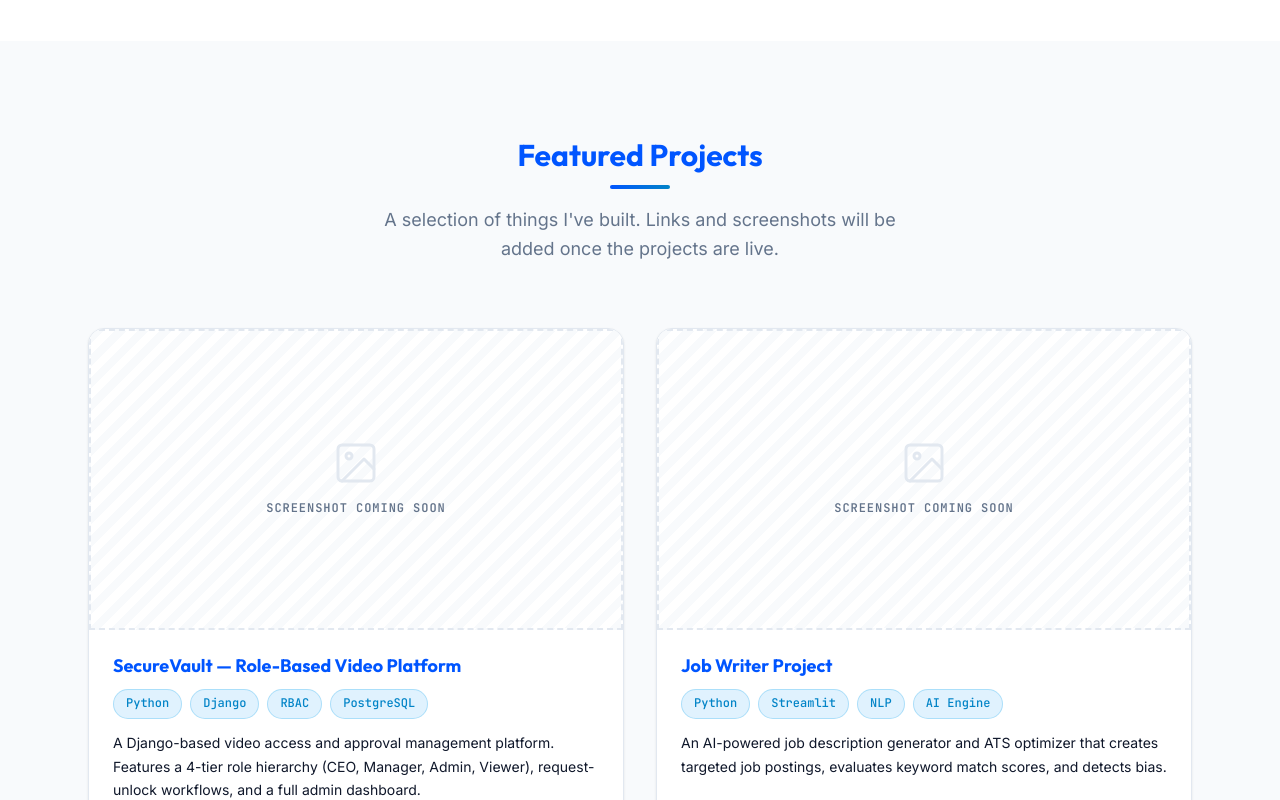
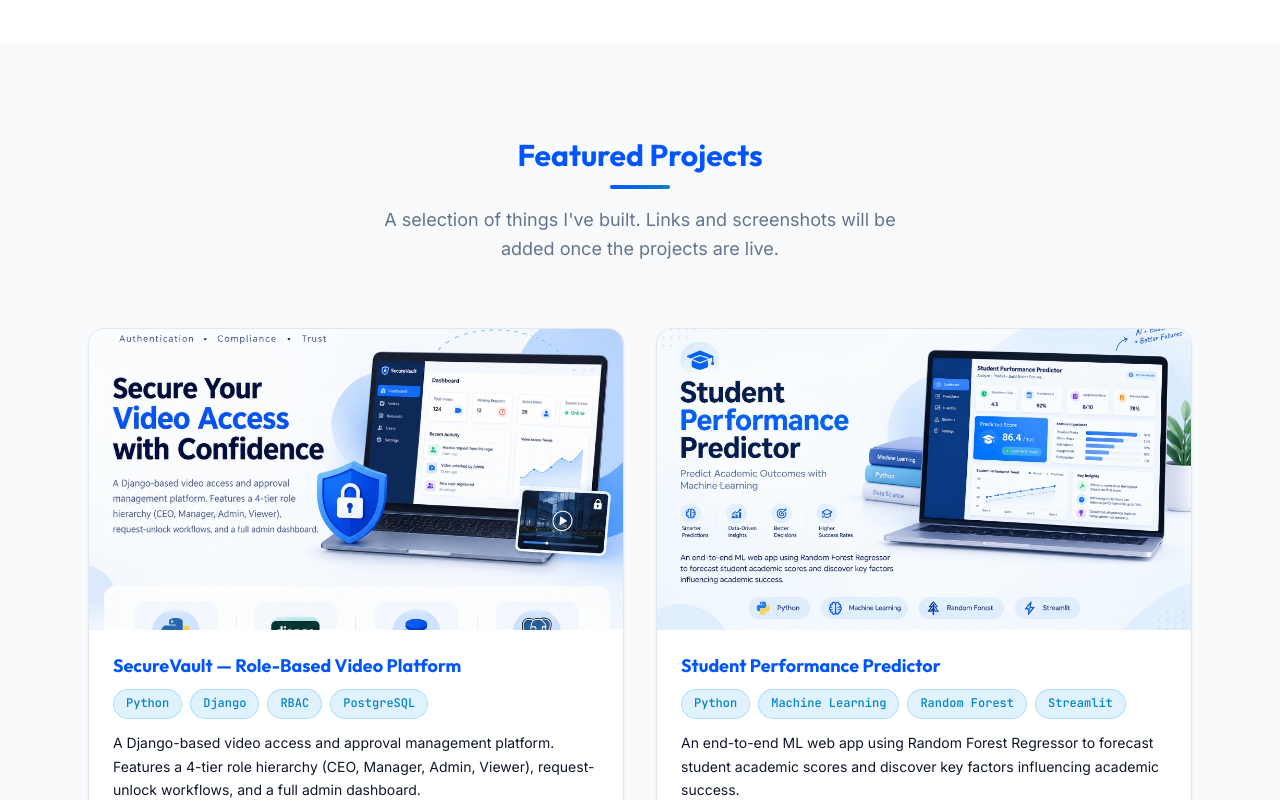
Before and after one commit to asifaafzal39-sketch/portfolio-website, a website with bundled scripts: page index.html in a window 1280 px wide. Shown: the part 2799-3599 px from the top of the page. Built offline with nearby package versions, Linux system fonts and the light colour scheme.

Commit message:
Updated portfolio changes

```diff
--- a/assets/data/projects.js
+++ b/assets/data/projects.js
@@ -21,41 +21,8 @@ export const projects = [
       "A Django-based video access and approval management platform. Features a 4-tier role hierarchy (CEO, Manager, Admin, Viewer), request-unlock workflows, and a full admin dashboard.",
     githubUrl: "https://github.com/asifaafzal39-sketch/SecureVault",
     demoUrl: null,
-    imageUrl: null,
+    imageUrl: "assets/images/projects/securevault.jpg",
     imageAlt: "Screenshot of SecureVault — Role-Based Video Platform",
-  },
-  {
-    id: "job-writer",
-    title: "Job Writer Project",
-    tags: ["Python", "Streamlit", "NLP", "AI Engine"],
-    description:
-      "An AI-powered job description generator and ATS optimizer that creates targeted job postings, evaluates keyword match scores, and detects bias.",
-    githubUrl: "https://github.com/asifaafzal39-sketch/Job_Writer_Project",
-    demoUrl: null,
-    imageUrl: null,
-    imageAlt: "Screenshot of Job Writer Project",
-  },
-  {
-    id: "resume-analyzer-ai",
-    title: "Resume Analyzer AI",
-    tags: ["Python", "AI", "NLP", "Machine Learning"],
-    description:
-      "An intelligent resume screening tool designed to parse resumes, assess candidate qualifications against job roles, and provide ATS match scores.",
-    githubUrl: "https://github.com/asifaafzal39-sketch/Resume_Analyzer_AI",
-    demoUrl: null,
-    imageUrl: null,
-    imageAlt: "Screenshot of Resume Analyzer AI",
-  },
-  {
-    id: "ai-freelancer-assistant",
-    title: "AI Freelancer Assistant",
-    tags: ["Python", "Streamlit", "SQLite", "AI Service"],
-    description:
-      "An all-in-one assistant for freelancers to automate proposal writing, client cover letters, and gig descriptions with built-in authentication and PDF exports.",
-    githubUrl: "https://github.com/asifaafzal39-sketch/AI_Freelancer_Assistant",
-    demoUrl: null,
-    imageUrl: null,
-    imageAlt: "Screenshot of AI Freelancer Assistant",
   },
   {
     id: "student-performance-predictor",
@@ -65,7 +32,7 @@ export const projects = [
       "An end-to-end ML web app using Random Forest Regressor to forecast student academic scores and discover key factors influencing academic success.",
     githubUrl: "https://github.com/asifaafzal39-sketch/Students_Performance_predictor",
     demoUrl: null,
-    imageUrl: null,
+    imageUrl: "assets/images/projects/student-performance-predictor.jpg",
     imageAlt: "Screenshot of Student Performance Predictor",
   },
   {
@@ -76,7 +43,7 @@ export const projects = [
       "An interactive traffic intelligence dashboard visualizing session patterns, traffic acquisition channels, bounce rates, and visitor conversion rates.",
     githubUrl: "https://github.com/asifaafzal39-sketch/website_traffic_analysis",
     demoUrl: null,
-    imageUrl: null,
+    imageUrl: "assets/images/projects/website-traffic-analysis.jpg",
     imageAlt: "Screenshot of Website Traffic Analysis",
   },
   {
@@ -87,40 +54,7 @@ export const projects = [
       "An automated headlines and content scraper adhering to robots.txt guidelines, custom rate limits, robust error handling, and structured export to JSON and CSV.",
     githubUrl: "https://github.com/asifaafzal39-sketch/web_scraper_project",
     demoUrl: null,
-    imageUrl: null,
+    imageUrl: "assets/images/projects/web-scraper-project.jpg",
     imageAlt: "Screenshot of Web Scraper Project",
   },
-  {
-    id: "bi-growth-suite",
-    title: "BI Growth Suite",
-    tags: ["Business Intelligence", "Analytics", "Python", "Dashboard"],
-    description:
-      "A comprehensive business intelligence tool for tracking organizational KPIs, evaluating growth metrics, and delivering automated visual reports.",
-    githubUrl: "https://github.com/asifaafzal39-sketch/BI_Growth_Suit",
-    demoUrl: null,
-    imageUrl: null,
-    imageAlt: "Screenshot of BI Growth Suite",
-  },
-  {
-    id: "business-intelligence-project",
-    title: "Business Intelligence Project",
-    tags: ["Python", "Jupyter", "BI Reporting", "Pandas"],
-    description:
-      "An in-depth corporate BI analysis and reporting project featuring executive performance decks, revenue driver evaluations, and operational metrics.",
-    githubUrl: "https://github.com/asifaafzal39-sketch/Business_Intelligence_Project",
-    demoUrl: null,
-    imageUrl: null,
-    imageAlt: "Screenshot of Business Intelligence Project",
-  },
-  {
-    id: "advanced-portfolio-insight",
-    title: "Advanced Portfolio Insight",
-    tags: ["Python", "Jupyter", "Data Science", "Visualization"],
-    description:
-      "A data-driven analytics pipeline tracking portfolio metrics, developer tech stacks, and modern technology distribution trends with rich charts.",
-    githubUrl: "https://github.com/asifaafzal39-sketch/Advanced_Portfolio_Insight",
-    demoUrl: null,
-    imageUrl: null,
-    imageAlt: "Screenshot of Advanced Portfolio Insight",
-  },
 ];
--- a/index.html
+++ b/index.html
@@ -118,9 +118,10 @@
 
             <!-- CTA buttons -->
             <div class="hero-cta">
-              <!-- R10: Hire Me → pre-filled mailto -->
-              <a href="mailto:asifaafzal39@gmail.com?subject=Hiring%20Enquiry%20%E2%80%94%20Asifa%20Afzal"
-                class="btn btn-primary" id="btn-hire-me" aria-label="Send hiring enquiry email to Asifa Afzal">
+              <!-- R10: Hire Me → direct Gmail compose link -->
+              <a href="https://mail.google.com/mail/?view=cm&fs=1&to=asifaafzal39@gmail.com&su=Job%20Opportunity&body=Hello%20Asifa,%20I%20want%20to%20hire%20you."
+                target="_blank" rel="noopener noreferrer" class="btn btn-primary" id="btn-hire-me"
+                aria-label="Send hiring enquiry email to Asifa Afzal">
                 ✉ Hire Me
               </a>
 
@@ -156,7 +157,8 @@
                 </svg>
               </a>
 
-              <a href="mailto:asifaafzal39@gmail.com" class="hero-social-link" id="hero-social-email"
+              <a href="https://mail.google.com/mail/?view=cm&fs=1&to=asifaafzal39@gmail.com" target="_blank"
+                rel="noopener noreferrer" class="hero-social-link" id="hero-social-email"
                 aria-label="Email Asifa Afzal">
                 <!-- Email icon -->
                 <svg viewBox="0 0 24 24" fill="none" stroke="currentColor" stroke-width="2" stroke-linecap="round"
@@ -196,13 +198,12 @@
           <!-- R16 — exact paragraph from PDF -->
           <div class="about-content reveal-left">
             <p>
-              Hi, I'm Asifa Afzal, a Software Engineer and Backend Developer
-              with a BS in Information Technology (CGPA 3.6/4.0). I build
-              secure and scalable web applications and REST APIs using Python,
-              Django and FastAPI, backed by PostgreSQL and MySQL. I also enjoy
-              turning raw data into clear dashboards and exploring AI-powered
-              applications. I'm currently open to Python and Django developer
-              roles, internships and freelance projects.
+              Hi, I'm Asifa Afzal, a Software Engineer and Backend Developer.
+              I build secure and scalable web applications and REST APIs using
+              Python, Django and FastAPI, backed by PostgreSQL and MySQL. I also
+              enjoy turning raw data into clear dashboards and exploring
+              AI-powered applications. I'm currently open to Python and Django
+              developer roles, internships and freelance projects.
             </p>
           </div>
 
@@ -381,7 +382,8 @@
 
             <!-- Quick Contacts & Socials -->
             <div class="contact-quick-list">
-              <a href="mailto:asifaafzal39@gmail.com" class="contact-quick-item" id="contact-email"
+              <a href="https://mail.google.com/mail/?view=cm&fs=1&to=asifaafzal39@gmail.com" target="_blank"
+                rel="noopener noreferrer" class="contact-quick-item" id="contact-email"
                 aria-label="Email: asifaafzal39@gmail.com">
                 <svg viewBox="0 0 24 24" fill="none" stroke="currentColor" stroke-width="2" stroke-linecap="round"
                   stroke-linejoin="round" aria-hidden="true">
@@ -428,12 +430,12 @@
               <div class="form-row">
                 <div class="form-group">
                   <label for="contact-first-name">FIRST NAME</label>
-                  <input type="text" id="contact-first-name" name="firstName" placeholder="Ada" required
+                  <input type="text" id="contact-first-name" name="firstName" placeholder="Your first name" required
                     autocomplete="given-name" />
                 </div>
                 <div class="form-group">
                   <label for="contact-last-name">LAST NAME</label>
-                  <input type="text" id="contact-last-name" name="lastName" placeholder="Lovelace" required
+                  <input type="text" id="contact-last-name" name="lastName" placeholder="Your last name" required
                     autocomplete="family-name" />
                 </div>
               </div>
@@ -441,7 +443,7 @@
               <!-- Email Address -->
               <div class="form-group">
                 <label for="contact-email-input">EMAIL ADDRESS</label>
-                <input type="email" id="contact-email-input" name="email" placeholder="ada@example.com" required
+                <input type="email" id="contact-email-input" name="email" placeholder="you@company.com" required
                   autocomplete="email" />
               </div>
 
@@ -449,7 +451,7 @@
               <div class="form-group">
                 <label for="contact-message-input">MESSAGE</label>
                 <textarea id="contact-message-input" name="message" rows="4"
-                  placeholder="Tell me about your project, timeline, or inquiry..." required></textarea>
+                  placeholder="Tell me about your project, timeline, and goals..." required></textarea>
               </div>
 
               <!-- Cloudflare Turnstile Verification Badge -->
@@ -533,7 +535,8 @@
                 d="M20.447 20.452h-3.554v-5.569c0-1.328-.027-3.037-1.852-3.037-1.853 0-2.136 1.445-2.136 2.939v5.667H9.351V9h3.414v1.561h.046c.477-.9 1.637-1.85 3.37-1.85 3.601 0 4.267 2.37 4.267 5.455v6.286zM5.337 7.433a2.062 2.062 0 0 1-2.063-2.065 2.064 2.064 0 1 1 2.063 2.065zm1.782 13.019H3.555V9h3.564v11.452zM22.225 0H1.771C.792 0 0 .774 0 1.729v20.542C0 23.227.792 24 1.771 24h20.451C23.2 24 24 23.227 24 22.271V1.729C24 .774 23.2 0 22.222 0h.003z" />
             </svg>
           </a>
-          <a href="mailto:asifaafzal39@gmail.com" class="footer-social-link" id="footer-email" aria-label="Email">
+          <a href="https://mail.google.com/mail/?view=cm&fs=1&to=asifaafzal39@gmail.com" target="_blank"
+            rel="noopener noreferrer" class="footer-social-link" id="footer-email" aria-label="Email">
             <svg viewBox="0 0 24 24" fill="none" stroke="currentColor" stroke-width="2" stroke-linecap="round"
               stroke-linejoin="round" aria-hidden="true">
               <rect x="2" y="4" width="20" height="16" rx="2" />
```
Also changed, not shown: assets/images/projects/securevault.jpg (added), assets/images/projects/student-performance-predictor.jpg (added), assets/images/projects/web-scraper-project.jpg (added), assets/images/projects/website-traffic-analysis.jpg (added).
